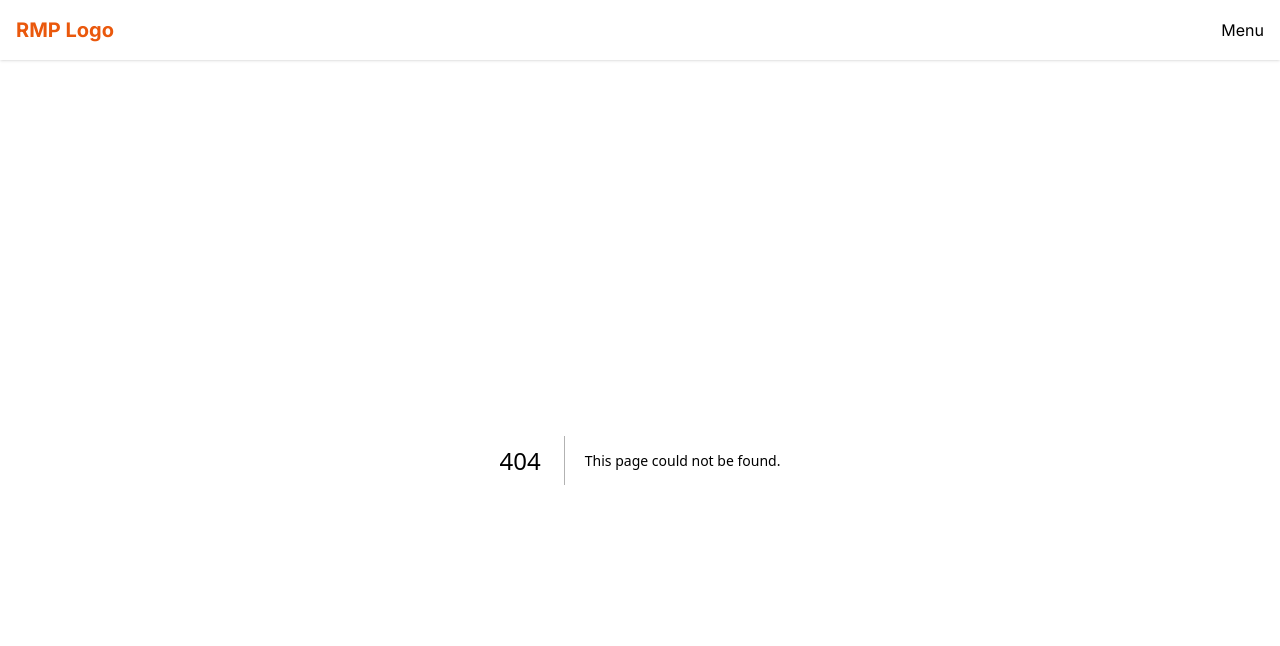
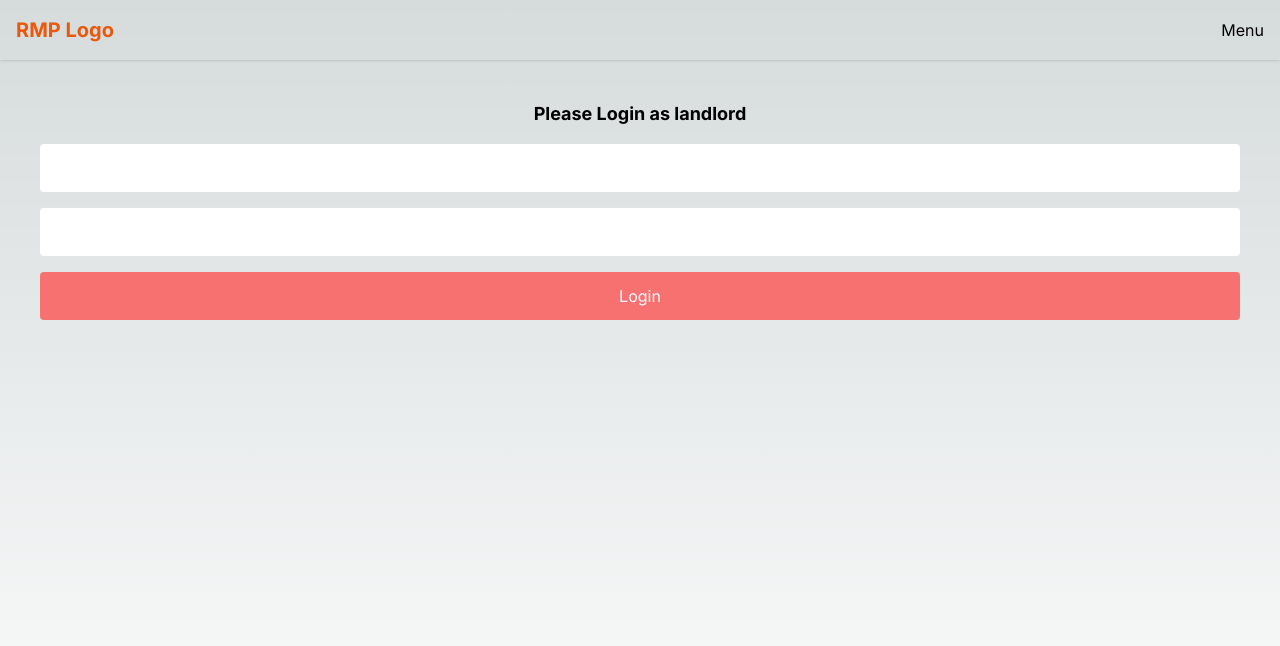
Before and after one commit to 09liweis/RentalManagementPlatform, a Next.js app: page /login in a window 1280 px wide. Before the commit this address had no page. Shown: the top 646 px of the page. Built offline with nearby package versions, Linux system fonts and the light colour scheme.

Commit message:
add api route and login page

```diff
--- /dev/null
+++ b/app/api/login/route.ts
@@ -0,0 +1,5 @@
+import { NextRequest, NextResponse } from "next/server";
+
+export async function POST(request: NextRequest) {
+  return NextResponse.json({ msg: "ok" }, { status: 200 });
+}
--- /dev/null
+++ b/app/login/page.tsx
@@ -0,0 +1,50 @@
+"use client";
+import { useState } from "react";
+
+export default function Login() {
+  const [loggedInUser, setLoggedInUser] = useState(null);
+  const [email, setEmail] = useState("");
+  const [password, setPassword] = useState("");
+
+  const handleLogin = async () => {
+    const response = await fetch("/api/login", {
+      method: "POST",
+      headers: {
+        "Content-Type": "application/json",
+      },
+      body: JSON.stringify({ email, password }),
+    });
+
+    const data = await response.json();
+
+    if (response.ok) {
+      setLoggedInUser(data);
+    } else {
+      console.error(data.error);
+    }
+  };
+
+  return (
+    <section className="gap-4 p-10 flex flex-col justify-center text-center">
+      <h1 className="font-bold text-lg">Please Login as landlord</h1>
+      <input
+        className="p-3 rounded"
+        value={email}
+        onChange={(e) => setEmail(e.target.value)}
+      />
+      <input
+        type="password"
+        className="p-3 rounded"
+        value={password}
+        onChange={(e) => setPassword(e.target.value)}
+      />
+      <button
+        type="submit"
+        onClick={handleLogin}
+        className="rounded bg-red-400 text-white p-3"
+      >
+        Login
+      </button>
+    </section>
+  );
+}
```
